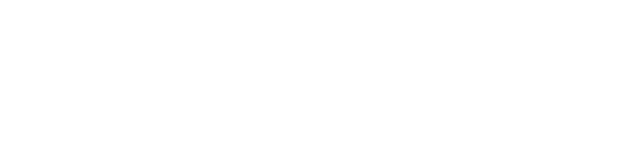
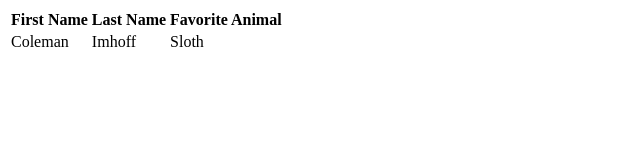
Before and after one commit to colemanimhoff/htmlExercise, a plain HTML site: page favorites.html in a window 1280 px wide. Shown: the whole page, without its empty margins (0-640 px from the left). Drawn offline with Linux system fonts and the light colour scheme.

Commit message:
added table and data to favorites.html

```diff
--- a/favorites.html
+++ b/favorites.html
@@ -2,9 +2,22 @@
 <html>
   <head>
     <meta charset="utf-8">
-    <title></title>
+    <title>Favorites</title>
   </head>
   <body>
-
+    <table>
+      <thead>
+        <th>First Name</th>
+        <th>Last Name</th>
+        <th>Favorite Animal</th>
+        <tbody>
+          <tr>
+            <td>Coleman</td>
+            <td>Imhoff</td>
+            <td>Sloth</td>
+          </tr>
+        </tbody>
+      </thead>
+    </table>
   </body>
 </html>
```
